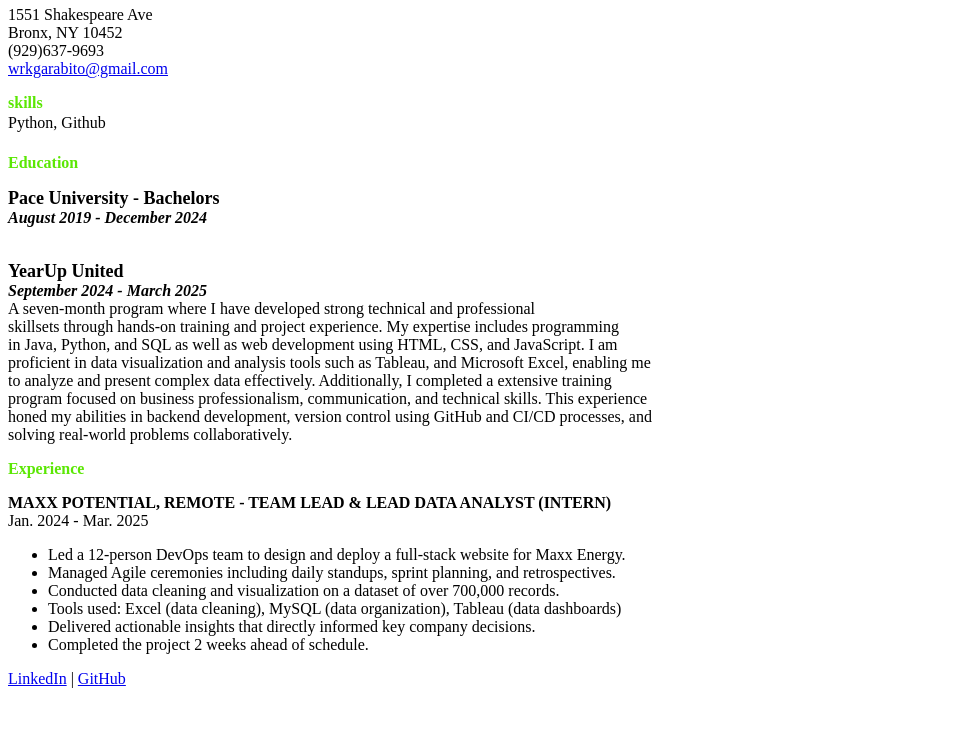
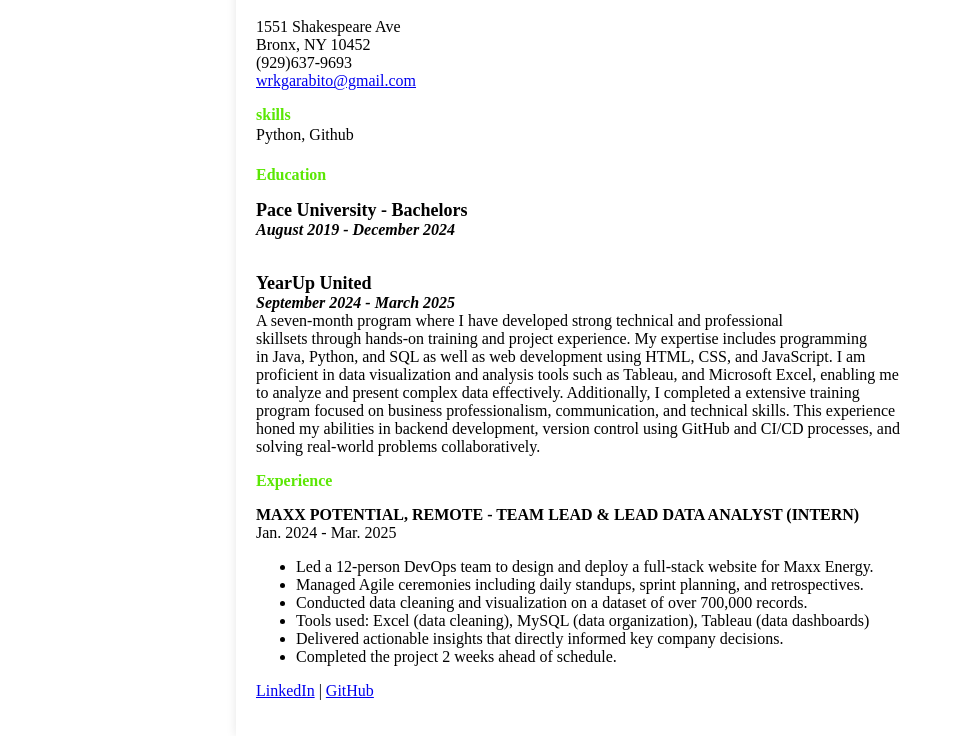
Before and after one commit to EsmerlynG/Html_CV_Project, a plain HTML site: page index.html in a window 1280 px wide. Shown: the part 113-849 px from the top of the page, without its empty margins (0-955 px from the left). Before the commit the page ends 817 px from the top, so only its background shows below. Drawn offline with Linux system fonts and the light colour scheme.

Commit message:
updates: boarders, layout, styling

```diff
--- a/index.html
+++ b/index.html
@@ -16,7 +16,7 @@
         <!--[if lt IE 7]>
             <p class="browsehappy">You are using an <strong>outdated</strong> browser. Please <a href="#">upgrade your browser</a> to improve your experience.</p>
         <![endif]-->
-
+    <div class="cv">
         <section class="introduction">
             <br>
             <hr>
@@ -117,5 +117,6 @@
                 <a href="https://github.com/EsmerlynG" target="_blank">GitHub</a>
             </p>
         </footer>
+    </div>
     </body>
 </html>
--- a/styles.css
+++ b/styles.css
@@ -2,6 +2,22 @@
     width: 50%;
     margin-left: auto;
 } */
+body {
+    display: flex;
+    justify-content: center;
+    align-items: center;
+    min-height: 100vh;
+    margin: 0;
+}
+
+.cv{
+    width: 60%;
+    max-width: 800px;
+    background: #fff;
+    padding: 20px;
+    box-shadow: 0 0 10px rgba(0,0,0,0.1);
+
+}
 
 .introduction h1{
     font-size: 30px;
```
